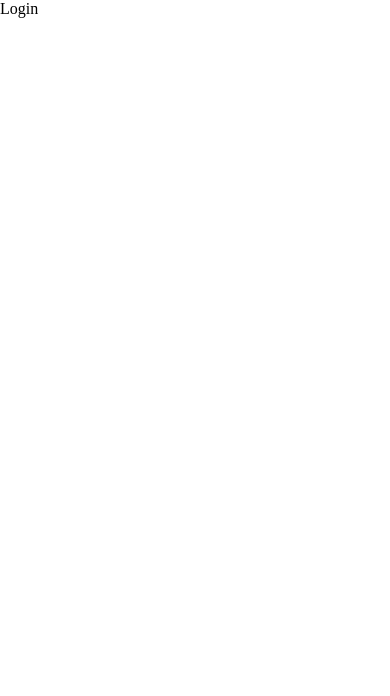
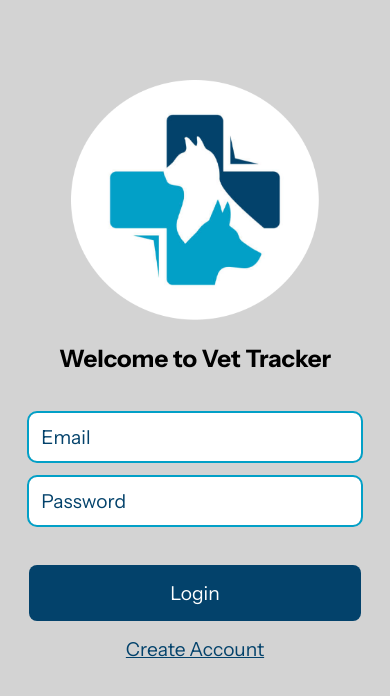
Before and after one commit to keentooyyy/vet_tracker_capacitor, a Vue app: page / in a window 390 px wide. Shown: the top 696 px of the page. Built offline with nearby package versions, Linux system fonts and the light colour scheme.

Commit message:
Login Mobile Only Done

```diff
--- a/src/App.vue
+++ b/src/App.vue
@@ -11,11 +11,17 @@ export default {
 </template>
 
 <style>
+@import url('https://fonts.googleapis.com/css2?family=Instrument+Sans:ital,wght@0,400..700;1,400..700&display=swap');
+:root {
+  --main-color: #03426B;
+  --secondary-color: #02A0C7;
+}
 *, *::before, *::after{
   box-sizing: border-box;
 }
 
 *{
+  font-family: 'Instrument Sans', sans-serif;
   margin: 0;
   padding: 0;
 }
@@ -62,4 +68,7 @@ body, html{
   height: 100%;
   scroll-behavior: smooth;
 }
+body {
+  background-color: lightgray;
+}
 </style>
--- a/src/component/Login.vue
+++ /dev/null
@@ -1,13 +0,0 @@
-<script>
-export default {
-  name: "Log-in",
-}
-</script>
-
-<template>
-<p>Login</p>
-</template>
-
-<style scoped>
-
-</style>
--- a/src/router/index.js
+++ b/src/router/index.js
@@ -1,6 +1,6 @@
 // src/router.js
 import { createRouter, createWebHistory } from 'vue-router';
-import Login from "@/component/Login.vue";
+import Login from "@/views/Login.vue";
 
 
 const routes = [
@@ -12,9 +12,8 @@ const routes = [
     },
 ];
 
-// Create the router instance and pass the `routes` configuration
 const router = createRouter({
-    history: createWebHistory(), // This creates history mode (URL without hash #)
+    history: createWebHistory(),
     routes
 });
 
--- /dev/null
+++ b/src/views/Login.vue
@@ -0,0 +1,104 @@
+<script>
+export default {
+  name: "Log-in",
+}
+</script>
+
+<template>
+  <main>
+
+
+    <div>
+      <img alt="Vet Logo" class="img-fluid" src="/images/Logo.png">
+    </div>
+
+
+    <h1 class="title">Welcome to Vet Tracker</h1>
+
+
+
+
+    <div class="forms">
+      <input id="email" name="email" placeholder="Email" type="email"/>
+      <input id="password" name="email" placeholder="Password" type="password"/>
+      <button class="button">Login</button>
+      <router-link to="/register">Create Account</router-link>
+    </div>
+
+
+
+
+
+  </main>
+</template>
+
+<style scoped>
+main {
+  display: flex;
+  flex-direction: column;
+  align-items: center;
+  max-width: 85%;
+  margin-left: auto;
+  margin-right: auto;
+  margin-top: 5rem;
+}
+
+.img-fluid {
+  height: 15rem;
+}
+
+.title {
+  font-size: 1.5rem;
+  margin-top: 1.5rem;
+  margin-bottom: 2.5rem;
+}
+
+.forms {
+  display: flex;
+  flex-direction: column;
+  width: 100%;
+  row-gap: 1rem;
+}
+.forms input {
+  padding: .75rem;
+  font-size: 1.2rem;
+  border-radius: 0.5rem;
+  border: none;
+  outline: 2px solid var(--secondary-color);
+}
+.forms .button {
+  border: none;
+  background-color: var(--main-color);
+  color: white;
+  font-size: 1.2rem;
+  margin-top: 1.5rem;
+  padding-top: 1rem;
+  padding-bottom: 1rem;
+  border-radius: 0.5rem;
+}
+
+a {
+  text-align: center;
+  font-size: 1.2rem;
+  color: var(--main-color);
+}
+
+
+
+
+
+
+
+
+.forms input:focus {
+  outline-color: var(--main-color);
+}
+.forms input::placeholder {
+  color: var(--main-color);
+}
+
+
+a:visited {
+  color: var(--main-color);
+}
+</style>
```
Also changed, not shown: public/images/Logo.png (added), src/assets/logo.png (deleted).
